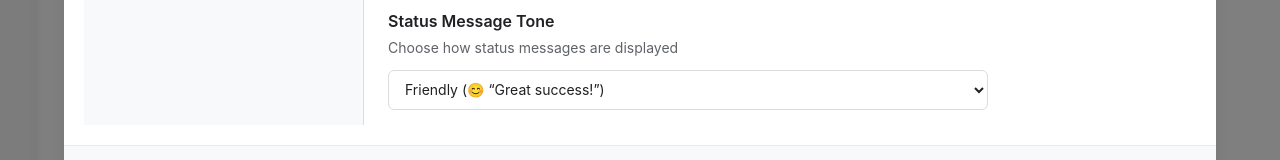
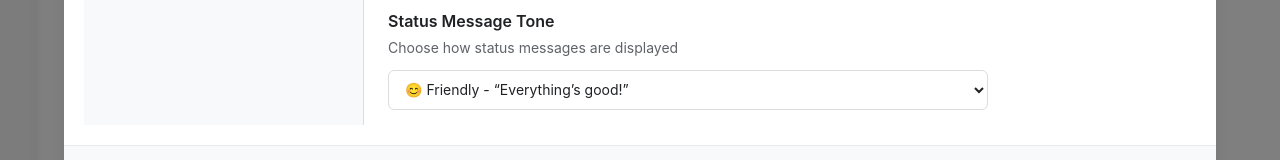
Before and after one commit to manueligno78/curlino, a React (Vite) app: page / in a window 1280 px wide. Both pictures are taken after a click on the button "⚙️". Shown: the part 538-698 px from the top of the page. Built offline with nearby package versions, Linux system fonts and the light colour scheme.

Commit message:
feat: expand status message tone options in SettingsModal and statusMessages

```diff
--- a/src/components/SettingsModal.tsx
+++ b/src/components/SettingsModal.tsx
@@ -243,14 +243,41 @@ export const SettingsModal: React.FC<SettingsModalProps> = ({
                     onChange={e =>
                       updateSetting('appearance', {
                         ...settings.appearance,
-                        statusMessageTone: e.target.value as 'friendly' | 'formal' | 'technical',
+                        statusMessageTone: e.target.value as
+                          | 'friendly'
+                          | 'formal'
+                          | 'technical'
+                          | 'straightforward'
+                          | 'funny'
+                          | 'empathetic'
+                          | 'educational'
+                          | 'short',
                       })
                     }
                     className="select"
                   >
-                    <option value="friendly">Friendly (😊 &ldquo;Great success!&rdquo;)</option>
-                    <option value="formal">Formal (✅ &ldquo;Request successful&rdquo;)</option>
-                    <option value="technical">Technical (200 &ldquo;OK&rdquo;)</option>
+                    <option value="friendly">
+                      😊 Friendly - &ldquo;Everything&rsquo;s good!&rdquo;
+                    </option>
+                    <option value="formal">
+                      ✅ Formal - &ldquo;The request has succeeded&rdquo;
+                    </option>
+                    <option value="technical">
+                      🔧 Technical - &ldquo;200 OK: Request succeeded&rdquo;
+                    </option>
+                    <option value="straightforward">
+                      ⚡ Straightforward - &ldquo;Success&rdquo;
+                    </option>
+                    <option value="funny">
+                      😄 Funny - &ldquo;Hooray! It&rsquo;s all good!&rdquo;
+                    </option>
+                    <option value="empathetic">
+                      🤗 Empathetic - &ldquo;We&rsquo;re pleased to confirm success&rdquo;
+                    </option>
+                    <option value="educational">
+                      🎓 Educational - &ldquo;Status 200 indicates success&rdquo;
+                    </option>
+                    <option value="short">⚡ Short - &ldquo;OK&rdquo;</option>
                   </select>
                 </div>
 
--- a/src/models/Settings.ts
+++ b/src/models/Settings.ts
@@ -14,7 +14,15 @@ export interface RequestDefaults {
 
 export interface AppearanceSettings {
   fontSize: 'small' | 'medium' | 'large';
-  statusMessageTone?: 'friendly' | 'formal' | 'technical';
+  statusMessageTone?:
+    | 'friendly'
+    | 'formal'
+    | 'technical'
+    | 'straightforward'
+    | 'funny'
+    | 'empathetic'
+    | 'educational'
+    | 'short';
 }
 
 export interface RequestSettings {
--- a/src/utils/statusMessages.ts
+++ b/src/utils/statusMessages.ts
@@ -7,12 +7,25 @@ export interface StatusDisplayInfo {
 }
 
 // Map our UI tone options to the library's MessageTone
-export type UIMessageTone = 'friendly' | 'formal' | 'technical';
+export type UIMessageTone =
+  | 'friendly'
+  | 'formal'
+  | 'technical'
+  | 'straightforward'
+  | 'funny'
+  | 'empathetic'
+  | 'educational'
+  | 'short';
 
 const toneMappings: Record<UIMessageTone, MessageTone> = {
   friendly: 'informal',
   formal: 'formal',
   technical: 'technical',
+  straightforward: 'straightforward',
+  funny: 'funny',
+  empathetic: 'empathetic',
+  educational: 'educational',
+  short: 'short',
 };
 
 /**
```
